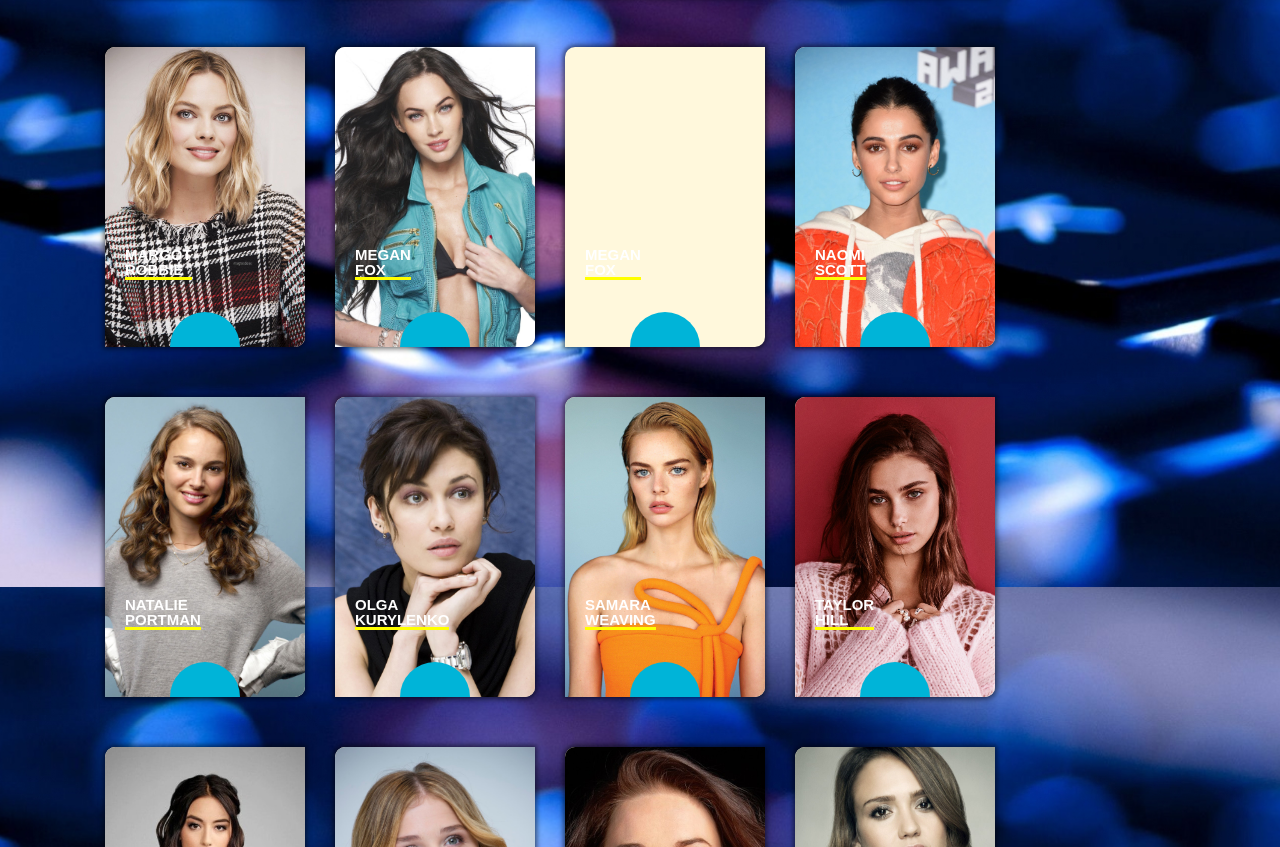
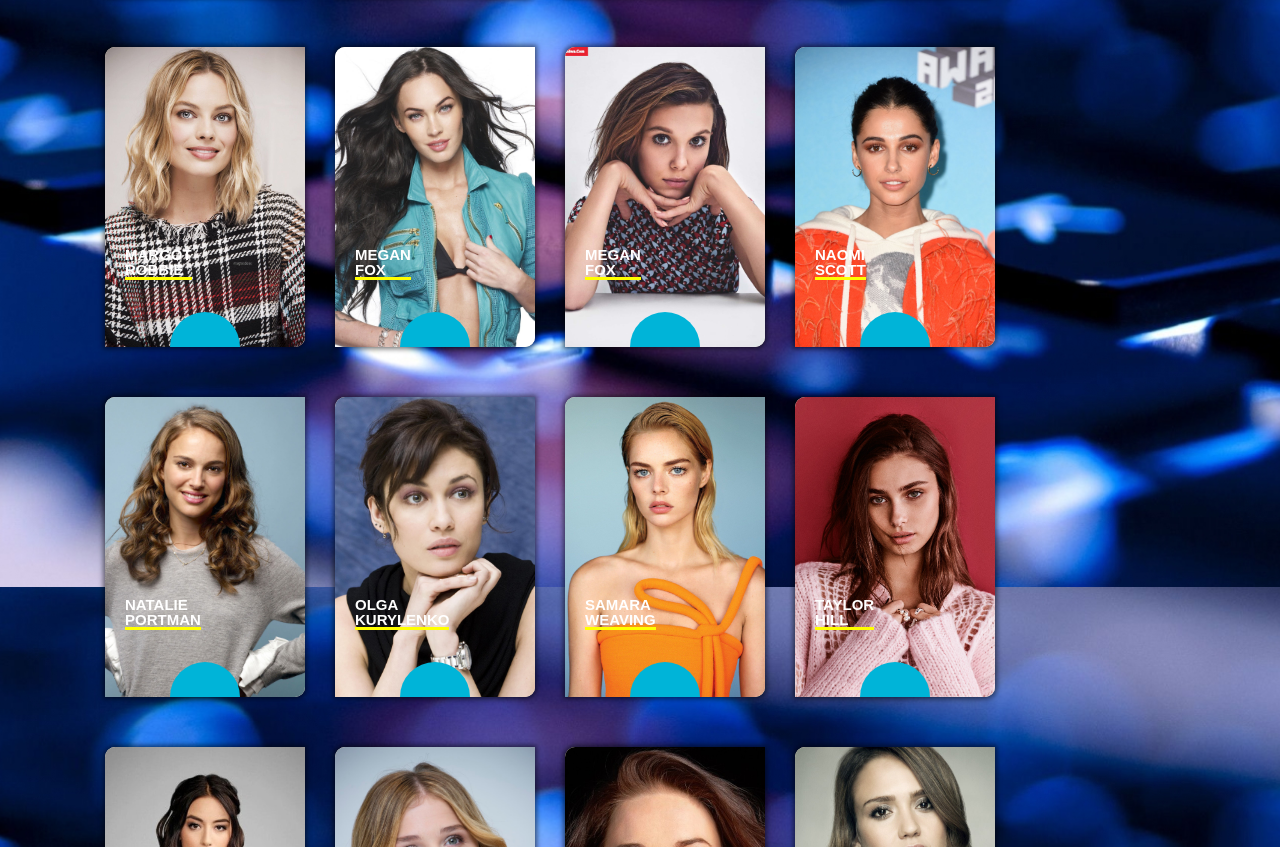
Before and after one commit to laboo25/db, a plain HTML site: page index.html in a window 1280 px wide. Shown: the part 1813-2660 px from the top of the page. Drawn offline with Linux system fonts and the light colour scheme.

Commit message:
Update celeb-cov.css

```diff
--- a/css/celeb-cov.css
+++ b/css/celeb-cov.css
@@ -188,3 +188,8 @@
     background-position-x: center;
     background-position-y: center;
 }
+.box #imgs39 {
+    background-image: url(../image/cover/miley-bobby-brown.jpg);
+    background-position-x: center;
+    background-position-y: center;
+}
```
